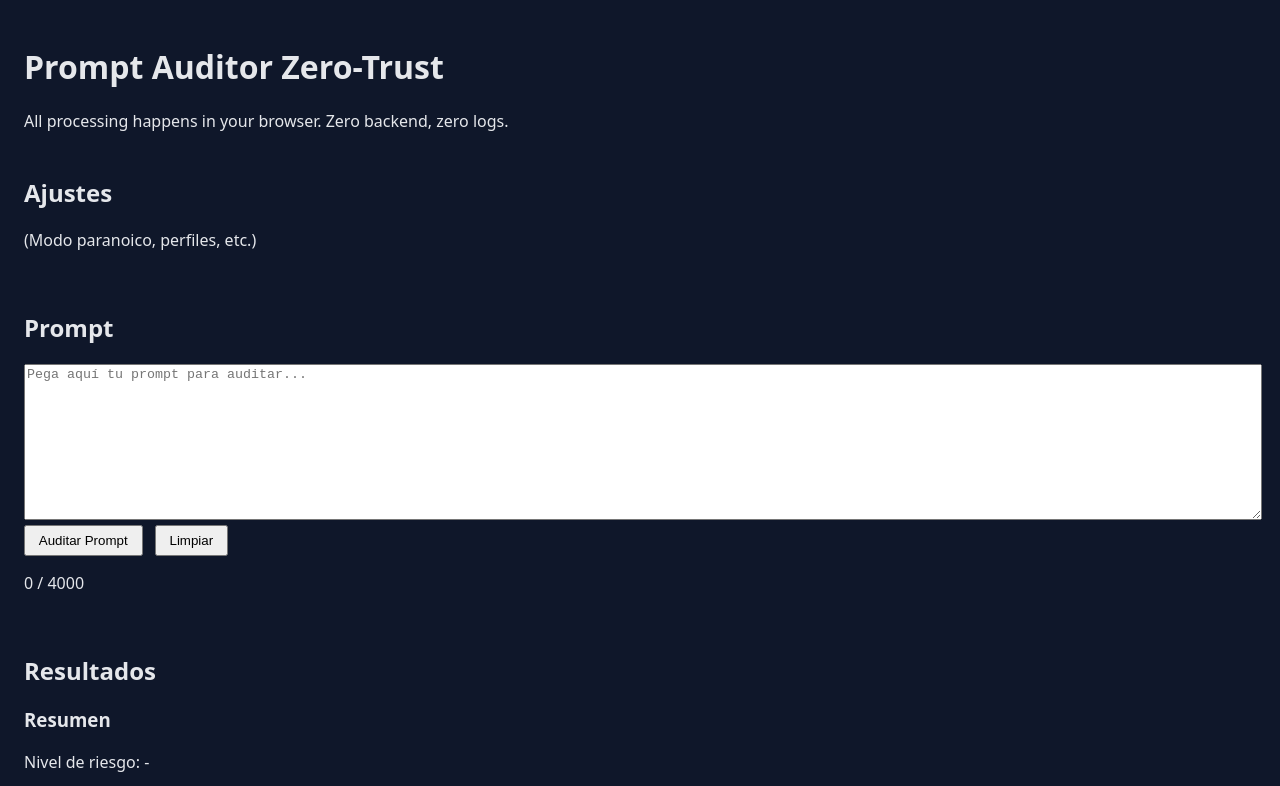
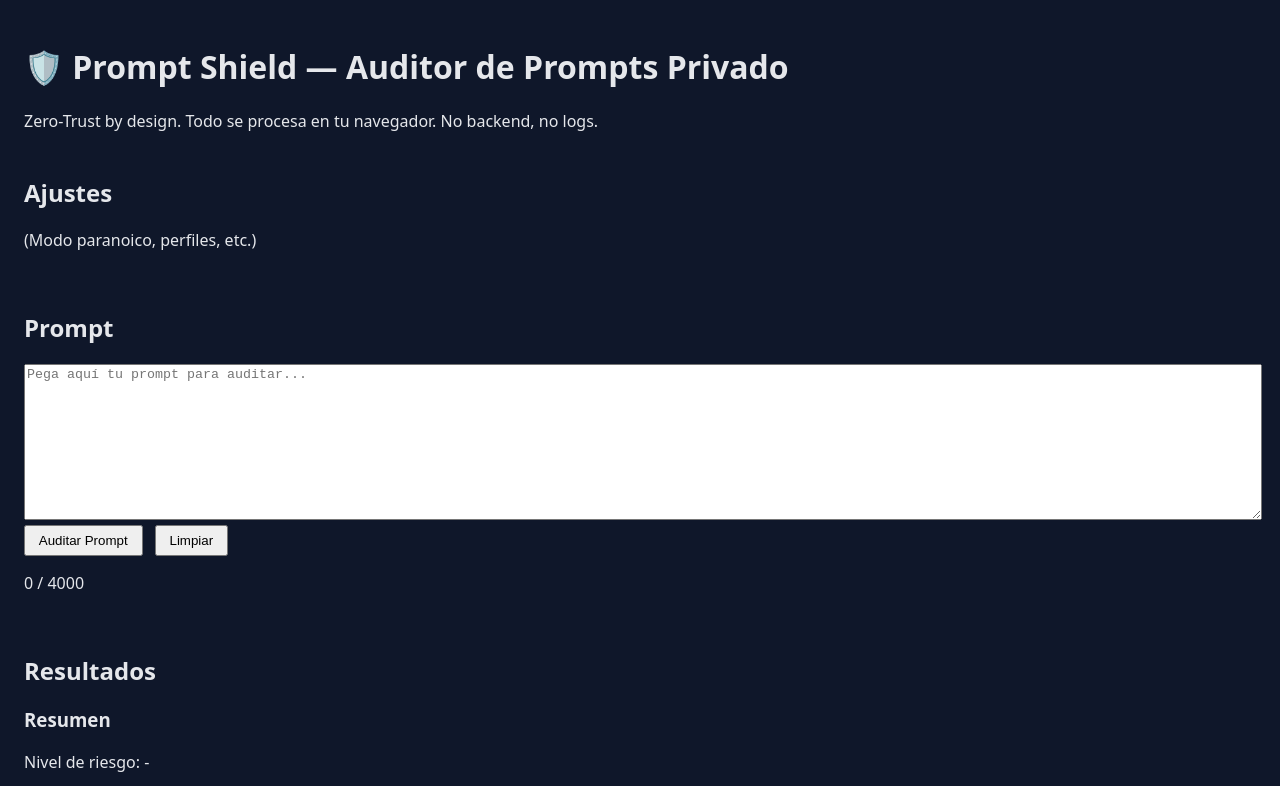
Before and after one commit to Cygnixit/prompt-shield, a plain HTML site: page index.html in a window 1280 px wide. Shown: the top 786 px of the page. Drawn offline with Linux system fonts and the light colour scheme.

Commit message:
Rename branding to Prompt Shield

```diff
--- a/index.html
+++ b/index.html
@@ -9,9 +9,9 @@
 </head>
 <body>
   <header>
-    <h1>Prompt Auditor Zero-Trust</h1>
-    <p>All processing happens in your browser. Zero backend, zero logs.</p>
-  </header>
+  <h1>🛡️ Prompt Shield — Auditor de Prompts Privado</h1>
+  <p>Zero-Trust by design. Todo se procesa en tu navegador. No backend, no logs.</p>
+</header>
 
   <main>
     <section id="settings-panel">
```
